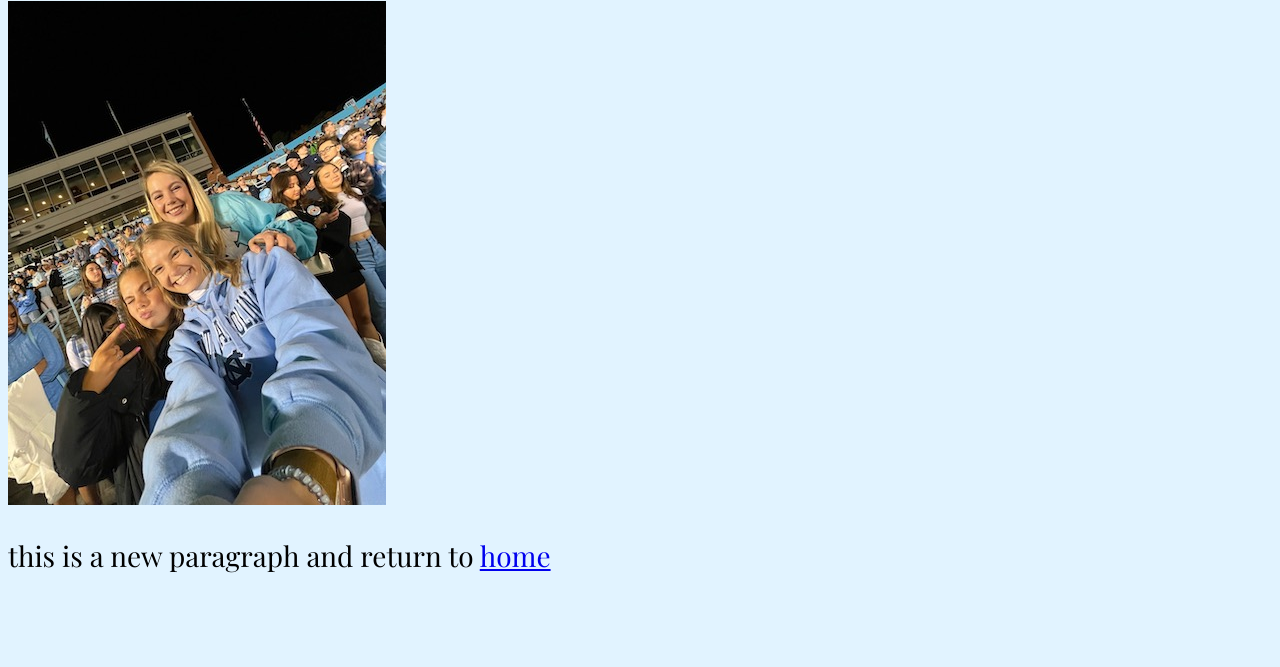
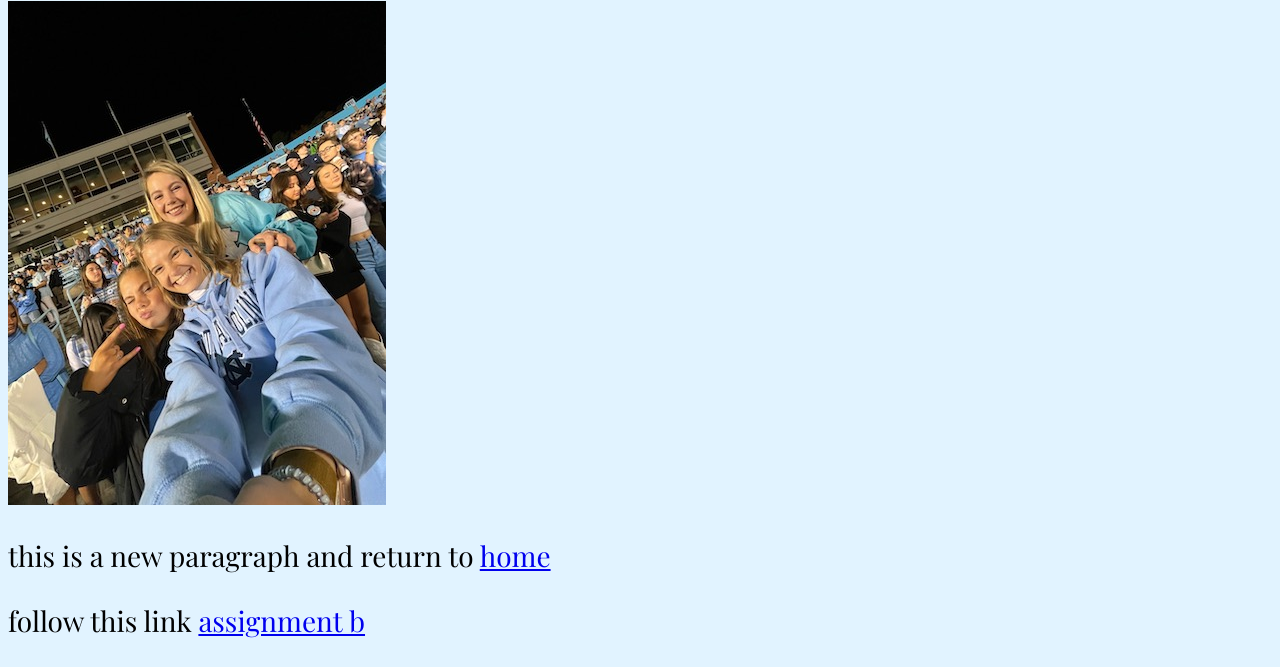
Before and after one commit to sarahtate/COMM150.github.io, a plain HTML site: page index.html in a window 1280 px wide. Shown: the part 369-1036 px from the top of the page. Before the commit the page ends 971 px from the top, so only its background shows below. Drawn offline with nearby package versions, Linux system fonts and the light colour scheme; files whose address does not match are found by name.

Commit message:
Add files via upload

```diff
--- a/index.html
+++ b/index.html
@@ -3,7 +3,7 @@
 <html>
 
 <head>
-<title>October 27, 2022</title>
+<title>index</title>
 <link rel="stylesheet" type="text/css" href="default.css"
 <link rel="preconnect" href="https://fonts.googleapis.com">
 <link rel="preconnect" href="https://fonts.gstatic.com" crossorigin>
@@ -27,7 +27,7 @@ This week they play Pitt. <p> They are expected to win.</p>
 <H1> Piper is number TWO</H1>
 <img src="graphics/IMG_9980.jpeg">
 <p>this is a new paragraph and return to <a href="nov1.html" target="_blank"> home</a></p>
-<p><a href="sarahassignmentb.html" target="_blank"></a></p>
+<p>follow this link <a href="sarahassignmentb.html" target="_blank"> assignment b</a></p>
 </body>
 
 </html>
```
